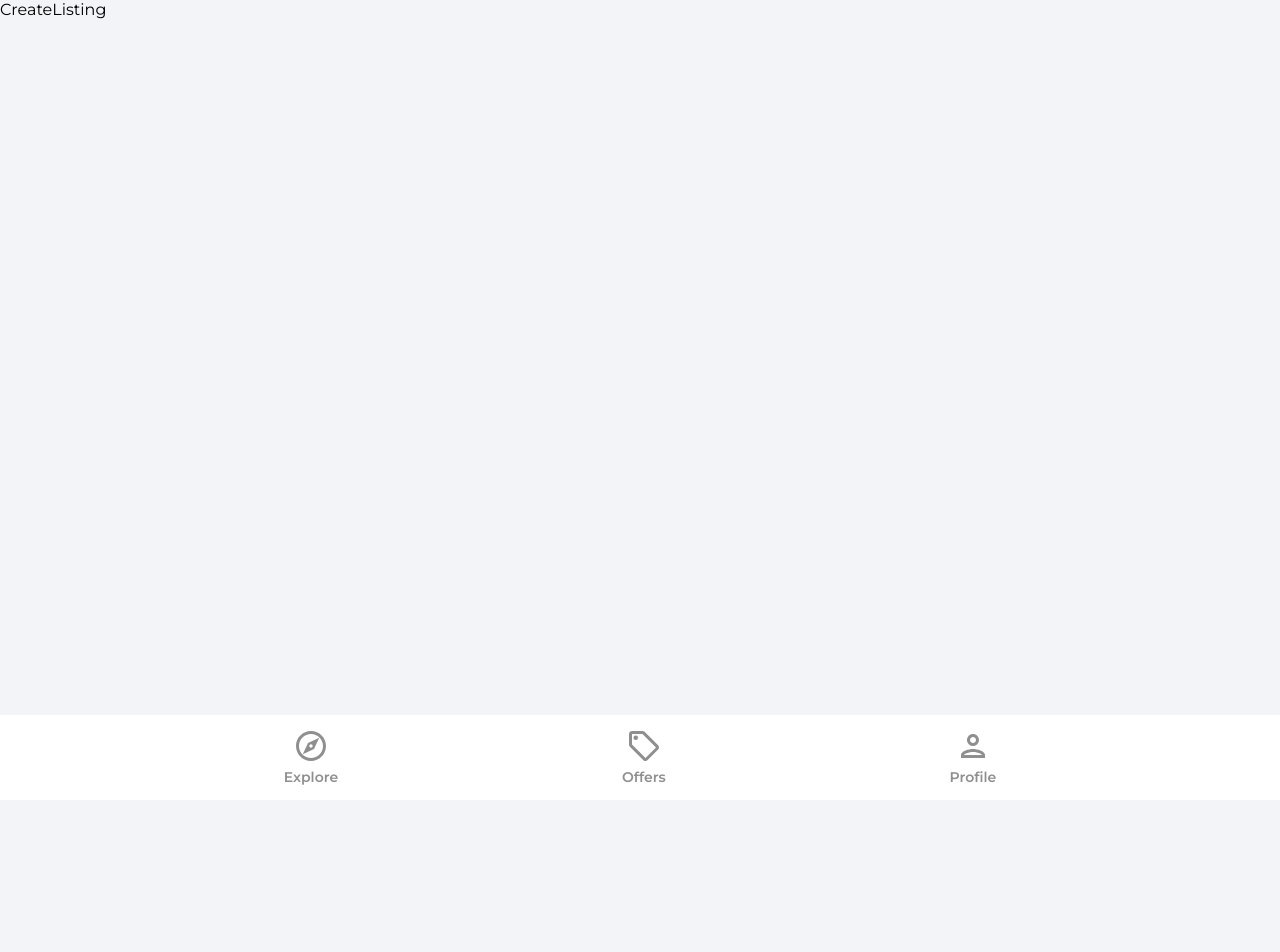
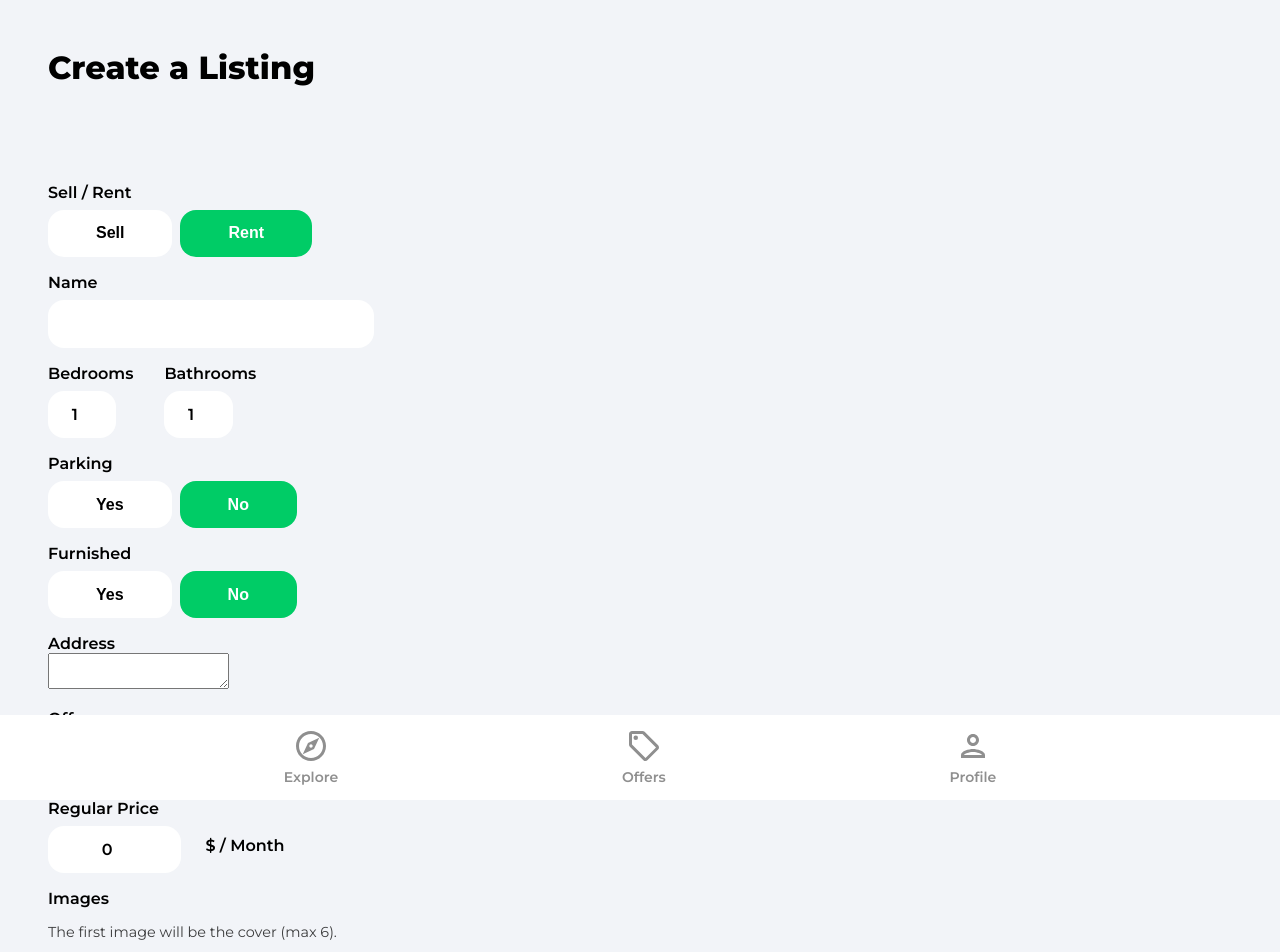
Before and after one commit to alancuenca/house-marketplace-app, a React (Create React App) app: page /create-listing in a window 1280 px wide. Shown: the top 952 px of the page. Before the commit the page ends 800 px from the top, so only its background shows below. Built offline with nearby package versions, Linux system fonts and the light colour scheme; no server answers; sample sign-in values are in the browser's storage.

Commit message:
create input fields for listing

```diff
--- a/src/pages/CreateListing.jsx
+++ b/src/pages/CreateListing.jsx
@@ -1,6 +1,300 @@
+import { useState, useEffect, useRef } from 'react'
+import { getAuth, onAuthStateChanged } from 'firebase/auth'
+import { useNavigate } from 'react-router-dom'
+import Spinner from '../components/Spinner'
+
 function CreateListing() {
+  const [geolocationEnabled, setGeolocationEnabled] = useState(true) //set to false to display input of geolocation
+  const [loading, setLoading] = useState(false)
+  const [formData, setFormData] = useState({
+    type: 'rent',
+    name: '',
+    bedrooms: 1,
+    bathrooms: 1,
+    parking: false,
+    furnished: false,
+    address: '',
+    offer: false,
+    regularPrice: 0,
+    discountedPrice: 0,
+    images: {},
+    latitude: 0,
+    longitude: 0,
+  })
+
+  const {
+    type,
+    name,
+    bedrooms,
+    bathrooms,
+    parking,
+    furnished,
+    address,
+    offer,
+    regularPrice,
+    discountedPrice,
+    images,
+    latitude,
+    longitude
+  } = formData
+
+  const auth = getAuth()
+  const navigate = useNavigate()
+  const isMounted = useRef(true)
+
+  useEffect(() => {
+    if (isMounted) {
+      onAuthStateChanged(auth, (user) => {
+        if (user) {
+          setFormData({ ...formData, useRef: user.uid })
+        } else {
+          navigate('/sign-in')
+        }
+      })
+    }
+    return () => {
+      isMounted.current = false
+    }
+    // eslint-disable-next-line react-hooks/exhaustive-deps
+  }, [isMounted])
+
+  const onSubmit = (e) => {
+    e.preventDefault()
+  }
+
+  const onMutate = (e) => {
+
+  }
+
+  if (loading) {
+    return <Spinner />
+  }
+
   return (
-    <div>CreateListing</div>
+    <div className='profile'>
+      <header>
+        <p className="pageHeader">Create a Listing</p>
+      </header>
+      <main>
+        <form onSubmit={onSubmit}>
+          <label className='formLabel'>
+            Sell / Rent
+          </label>
+          <div className="formButtons">
+            <button
+              type='button'
+              className={type === 'sale' ? 'formButtonActive' : 'formButton'}
+              id='type'
+              value='sale'
+              onClick={onMutate}>
+              Sell
+            </button>
+            <button
+              type='button'
+              className={type === 'rent' ? 'formButtonActive' : 'formButton'}
+              id='type'
+              value='rent'
+              onClick={onMutate}>
+              Rent
+            </button>
+          </div>
+          <label className="formLabel">Name</label>
+          <input
+            className='formInputName'
+            type='text'
+            id='name'
+            value={name}
+            onChange={onMutate}
+            maxLength='32'
+            minLength='10'
+            required
+          />
+
+          <div className="formRooms flex">
+            <div>
+              <label className="formLabel">Bedrooms</label>
+              <input
+                type="number"
+                className="formInputSmall"
+                id='bedrooms'
+                value={bedrooms}
+                onChange={onMutate}
+                min='1'
+                max='50'
+                required
+              />
+            </div>
+
+            <div>
+              <label className="formLabel">Bathrooms</label>
+              <input
+                type="number"
+                className='formInputSmall'
+                id='bathrooms'
+                value={bathrooms}
+                onChange={onMutate}
+                min='1'
+                max='50'
+                required
+              />
+            </div>
+          </div>
+
+          <label className='formLabel'>Parking</label>
+          <div className='formButtons'>
+            <button
+              className={parking ? 'formButtonActive' : 'formButton'}
+              type='button'
+              id='parking'
+              value={true}
+              onClick={onMutate}
+              min='1'
+              max='50'
+            >
+              Yes
+            </button>
+            <button
+              className={!parking && parking !== null ? 'formButtonActive' : 'formButton'}
+              type='button'
+              id='parking'
+              value={false}
+              onClick={onMutate}
+            >
+              No
+            </button>
+          </div>
+
+          <label className="formLabel">Furnished</label>
+          <div className="formButtons">
+            <button
+              className={furnished ? 'formButtonActive' : 'formButton'}
+              type='button'
+              id='furnished'
+              value={true}
+              onClick={onMutate}
+            >
+              Yes
+            </button>
+            <button
+              className={!furnished && furnished !== null ? 'formButtonActive' : 'formButton'}
+              type='button'
+              id='furnished'
+              value={false}
+              onClick={onMutate}
+            >
+              No
+            </button>
+          </div>
+
+          <label className="formLabel">Address</label>
+          <textarea
+            className='formInputArea'
+            type='text'
+            id='address'
+            value={address}
+            onChange={onMutate}
+            required
+          />
+          {!geolocationEnabled && (
+            <div className='formLatLng flex'>
+              <div>
+                <label htmlFor="Latitude" className="formLabel">Latitude</label>
+                <input
+                  className='formInputSmall'
+                  type='number'
+                  id='latitude'
+                  value={latitude}
+                  onChange={onMutate}
+                />
+              </div>
+              <div>
+                <label htmlFor="Longitude" className="formLabel">Longitude</label>
+                <input
+                  type="number"
+                  className="formInputSmall"
+                  id='longitude'
+                  value={longitude}
+                  onChange={onMutate}
+                  required
+                />
+              </div>
+            </div>
+          )}
+
+          <label htmlFor="Offer" className="formLabel">Offer</label>
+          <div className='formButtons'>
+            <button
+              className={offer ? 'formButtonActive' : 'formButton'}
+              type='button'
+              id='offer'
+              value={true}
+              onClick={onMutate}
+            >
+              Yes
+            </button>
+            <button
+              className={!offer && offer !== null ? 'formButtonActive' : 'formButton'}
+              type='button'
+              id='offer'
+              value={false}
+              onClick={onMutate}
+            >
+              No
+            </button>
+          </div>
+
+          <label className='formLabel'>Regular Price</label>
+          <div className='formPriceDiv'>
+            <input
+              className='formInputSmall'
+              type='number'
+              id='regularPrice'
+              value={regularPrice}
+              onChange={onMutate}
+              min='50'
+              max='750000000'
+              required
+            />
+            {type === 'rent' && <p className='formPriceText'>$ / Month</p>}
+          </div>
+
+          {offer && (
+            <>
+              <label className='formLabel'>Discount Price</label>
+              <input
+                className='formInputSmall'
+                type='number'
+                id='discountPrice'
+                value={discountedPrice}
+                onChange={onMutate}
+                min='50'
+                max='750000000'
+                required={offer}
+              />
+            </>
+          )}
+
+          <label className='formLabel'>Images</label>
+          <p className="imagesInfo">
+            The first image will be the cover (max 6).
+          </p>
+          <input
+            className='formInputFile'
+            type='file'
+            id='images'
+            onChange={onMutate}
+            max='6'
+            accept='.jpg,.png,.jpeg'
+            multiple
+            required
+          />
+          <button type='submit' className='primaryButton createListingButton'>
+            Create Listing
+          </button>
+
+        </form>
+      </main>
+    </div>
   )
 }
 export default CreateListing
--- a/src/pages/Profile.jsx
+++ b/src/pages/Profile.jsx
@@ -2,8 +2,10 @@
 import { getAuth, updateProfile } from 'firebase/auth'
 import { updateDoc, doc } from 'firebase/firestore'
 import { db } from '../firebase.config'
-import { useNavigate } from 'react-router-dom'
+import { useNavigate, Link } from 'react-router-dom'
 import { toast } from 'react-toastify'
+import arrowRight from '../assets/svg/keyboardArrowRightIcon.svg'
+import homeIcon from '../assets/svg/homeIcon.svg'
 
 function Profile() {
     const auth = getAuth()
@@ -86,6 +88,11 @@
                         />
                     </form>
                 </div>
+                <Link to='/create-listing' className='createListing'>
+                    <img src={homeIcon} alt="home" />
+                    <p>Sell or rent your home</p>
+                    <img src={arrowRight} alt="arrow right" />
+                 </Link>
             </main>
         </div>
     )
```
